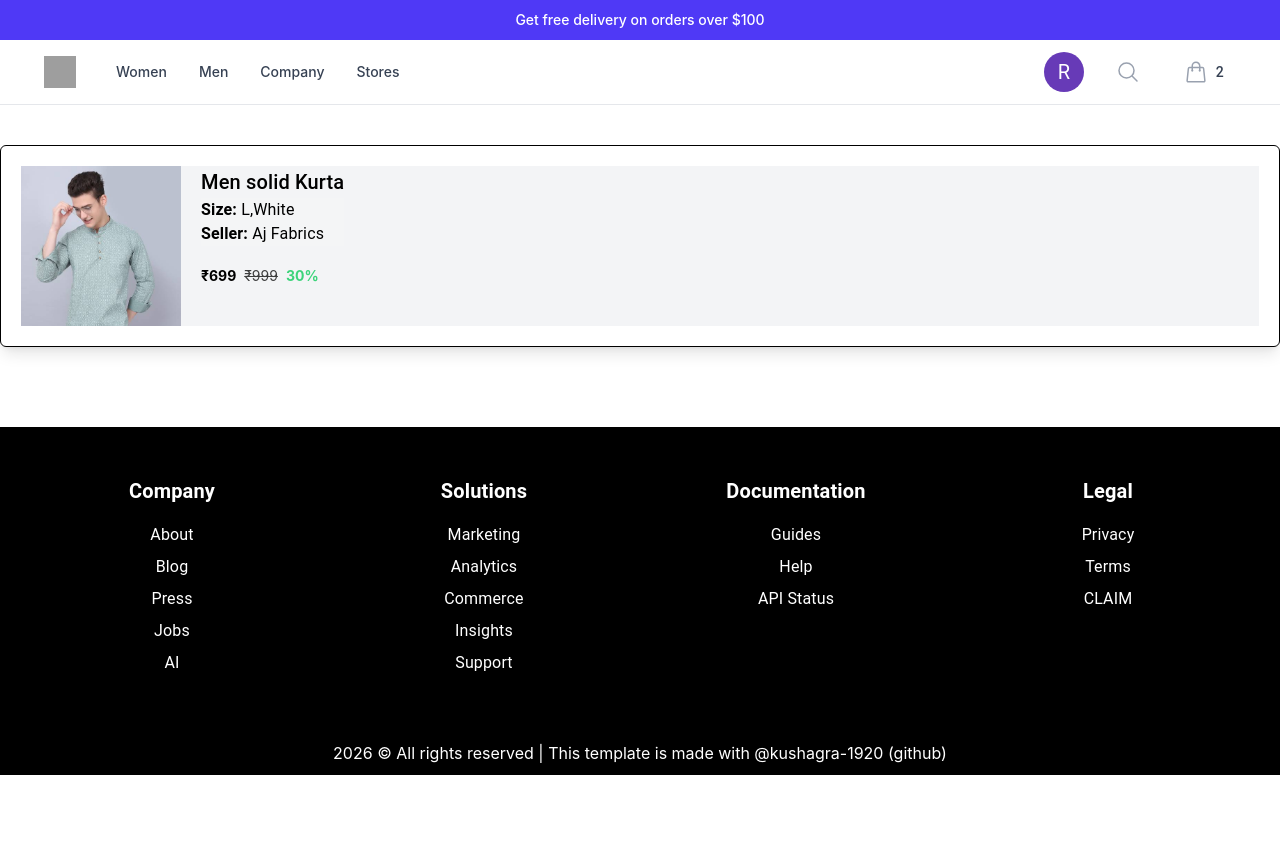
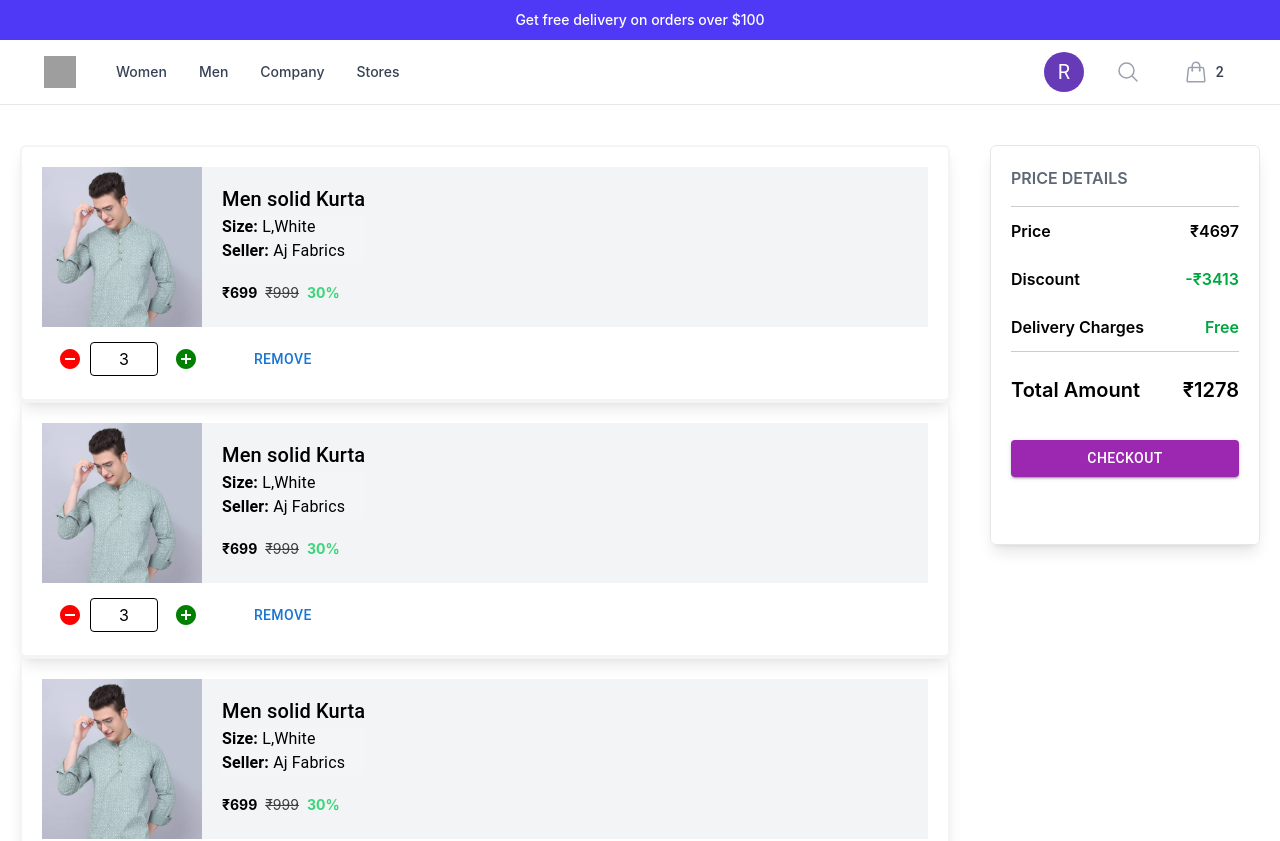
Before and after one commit to Kushagra-1920/UrbanVastra, a React (Vite) app: page / in a window 1280 px wide. Shown: the top 841 px of the page. Before the commit the page ends 800 px from the top, so only its background shows below. Built offline with nearby package versions, Linux system fonts and the light colour scheme; grey boxes are pictures that could not be loaded.

Commit message:
cart item page completed

```diff
--- a/src/components/Cart/CartItem.jsx
+++ b/src/components/Cart/CartItem.jsx
@@ -1,40 +1,69 @@
-import React from 'react'
-import MenKurtaTemp from '../../assets/men-kurta1.jpg'
-import Typography from '@mui/material/Typography'
+import React from "react";
+import MenKurtaTemp from "../../assets/men-kurta1.jpg";
+import Typography from "@mui/material/Typography";
+import IconButton from "@mui/material/IconButton";
+import AddCircleIcon from "@mui/icons-material/AddCircle";
+import RemoveCircleIcon from "@mui/icons-material/RemoveCircle";
+import Button from '@mui/material/Button'
 
 const CartItem = () => {
   return (
-        <div className='p-5 shadow-lg border rounded-md'>
+    <div className="p-5 border-2 border-gray-100 shadow-lg  rounded-md ">
 
-            <div className='flex items-start bg-gray-100'>
-
-                <div className='w-20 h-20 lg:w-40 lg:h-40 ' >
+      <div className="flex items-start bg-gray-100">
+        <div className="w-20 h-20 lg:w-40 lg:h-40 ">
           <img
-                        className='w-full h-full object-cover object-top'
-                        src={MenKurtaTemp} alt="" />
+            className="w-full h-full object-cover object-top"
+            src={MenKurtaTemp}
+            alt=""
+          />
         </div>
 
-                <div className='ml-5 space-y-1'>
-                    <Typography variant="h6" color="initial">Men solid Kurta</Typography>
-                    <Typography variant="body1" color="initial" className='backdrop-opacity-70'><strong>Size:  </strong> L,White</Typography>
-                    <Typography variant="body1" color="initial" className='backdrop-opacity-70'><strong>Seller:</strong> Aj Fabrics </Typography>
+        <div className="ml-5 pt-4">
+          <Typography variant="h6" color="initial">
+            Men solid Kurta
+          </Typography>
+          <Typography
+            variant="body1"
+            color="initial"
+            className="backdrop-opacity-70"
+          >
+            <strong>Size: </strong> L,White
+          </Typography>
+          <Typography
+            variant="body1"
+            color="initial"
+            className="backdrop-opacity-70"
+          >
+            <strong>Seller:</strong> Aj Fabrics{" "}
+          </Typography>
 
           <div className="mt-5 flex items-center space-x-2 ">
             <p className="font-bold text-sm">₹699</p>
             <p className="text-sm line-through opacity-75">₹999</p>
             <p className="text-sm font-bold opacity-75 text-green-500">30%</p>
           </div>
-
-                    <div></div>
+        </div>
       </div>
 
+      <div className="mt-3 lg:flex lg:items-center lg:space-x-10  mx-2 ">
+        <div className="flex items-center space-x-2  ">
+          <IconButton sx={{ color: "red" }}>
+            <RemoveCircleIcon />
+          </IconButton>
+          <span className="py-1 px-7 border rounded-sm">3</span>
+          <IconButton sx={{ color: "Green" }}>
+            <AddCircleIcon />
+          </IconButton>
+        </div>
+        <div >
+          <Button variant="text" color="primary">
+            Remove
+          </Button>
+        </div>
+      </div>
+    </div>
+  );
+};
 
-            </div>
-
-
-
-        </div>
-    )
-}
-
-export default CartItem
+export default CartItem;
--- a/src/pages/CartPage.jsx
+++ b/src/pages/CartPage.jsx
@@ -1,11 +1,59 @@
 import React from 'react'
 import CartItem from '../components/Cart/CartItem'
-
+import Divider from '@mui/material/Divider';
+import Button from '@mui/material/Button'
 const CartPage = () => {
 
-    return (
-    <div>
-      <CartItem/>
+  return (
+
+    <div  className='lg:grid lg:grid-cols-4 gap-10 relative '>
+
+          <div className='lg:col-span-3 ml-5'>
+
+            {[1,1,1,1].map((item)=> <CartItem/>)}
+
+          </div>
+
+          <div className=' col-span-1 mr-5 ' >
+
+           <div className='pt-5 sticky lg:top-5 px-5 h-100  border border-gray-200 shadow-lg  rounded-md'>
+            <p className='uppercase font-semibold opacity-80 text-gray-700 pb-4'>Price Details</p>
+              <hr className='opacity-20' />
+              <div className='space-y-3 font-semibold justify-between'>
+
+
+              <div className="flex justify-between pt-3  text-black">
+                <span>Price</span>
+                <span>₹4697 </span>
+              </div>
+
+              <div className="flex justify-between pt-3  text-black">
+                <span>Discount</span>
+                <span className='text-green-600'>-₹3413 </span>
+              </div>
+
+              <div className="flex justify-between pt-3  text-black">
+                <span>Delivery Charges</span>
+                <span className='text-green-600'>Free </span>
+              </div>
+                <hr className='opacity-20' />
+              <div className="flex justify-between pt-3 text-xl text-black">
+                <span>Total Amount</span>
+                <span >₹1278 </span>
+              </div>
+            <br />
+          </div>
+
+
+           <div className=' items-center'>
+            <Button variant="contained" color="secondary" className='w-full'>
+              Checkout
+            </Button>
+           </div>
+
+           </div>
+          </div>
+
     </div>
   )
 }
```
Also changed, not shown: src/App.jsx (+8 -2 lines). Lines whose indentation alone changed are shown as unchanged.
